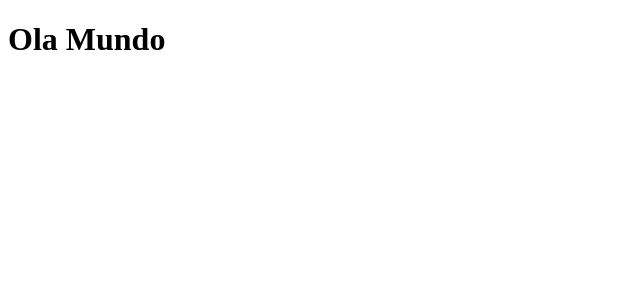
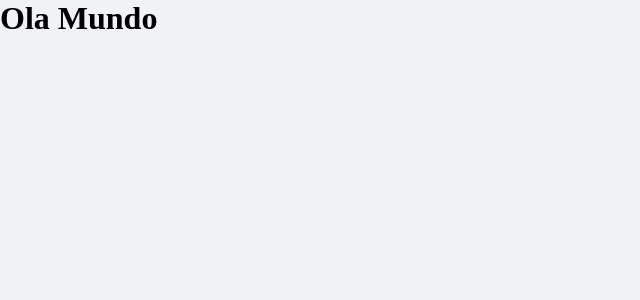
Before and after one commit to gustavohenri316/gh-money, a React (Vite) app: page / in a window 1280 px wide. Shown: the top 300 px of the page, without its empty margins (0-640 px from the left). Built offline with nearby package versions, Linux system fonts and the light colour scheme.

Commit message:
criando estilos globais

```diff
--- a/package.json
+++ b/package.json
@@ -8,8 +8,10 @@
     "preview": "vite preview"
   },
   "dependencies": {
+    "@types/styled-components": "^5.1.25",
     "react": "^18.0.0",
-    "react-dom": "^18.0.0"
+    "react-dom": "^18.0.0",
+    "styled-components": "^5.3.5"
   },
   "devDependencies": {
     "@types/react": "^18.0.0",
--- a/src/App.tsx
+++ b/src/App.tsx
@@ -1,6 +1,9 @@
+import { GlobalStyle } from "./assets/styles/global"
+
 export function App() {
   return (
     <div>
+      <GlobalStyle/>
       <h1>Ola Mundo</h1>
     </div>
   )
--- /dev/null
+++ b/src/assets/styles/global.ts
@@ -0,0 +1,41 @@
+import { createGlobalStyle } from "styled-components";
+
+export const GlobalStyle = createGlobalStyle`
+:root {
+  --background: #f0f2f5;
+  --red: #e52e4d;
+  --blue: #5429CC;
+  --blue-light: #6933ff;
+  --text-title: #363f5f;
+  --text-body: #969cb3;
+  --background: #f0f2f5;
+  --shape: #ffffff;
+}
+  * {
+    margin: 0;
+    padding: 0;
+    box-sizing: border-box;
+  }
+
+  html {
+    @media (max-width: 1080px) {
+      font-size: 93.75%; // 15px
+    }
+    @media (max-width: 720px) {
+      font-size: 87.5%; // 14px
+    }
+  }
+
+  body{
+    background: var(--background);
+    -webkit-font-smoothing: antialiased;
+  }
+  button {
+    cursor: pointer;
+  }
+
+  [disabled] {
+    opacity: 0.6;
+    cursor: not-allowed;
+  }
+`
```
Also changed, not shown: 1 other file (tests, documents, lock files or other folders).
